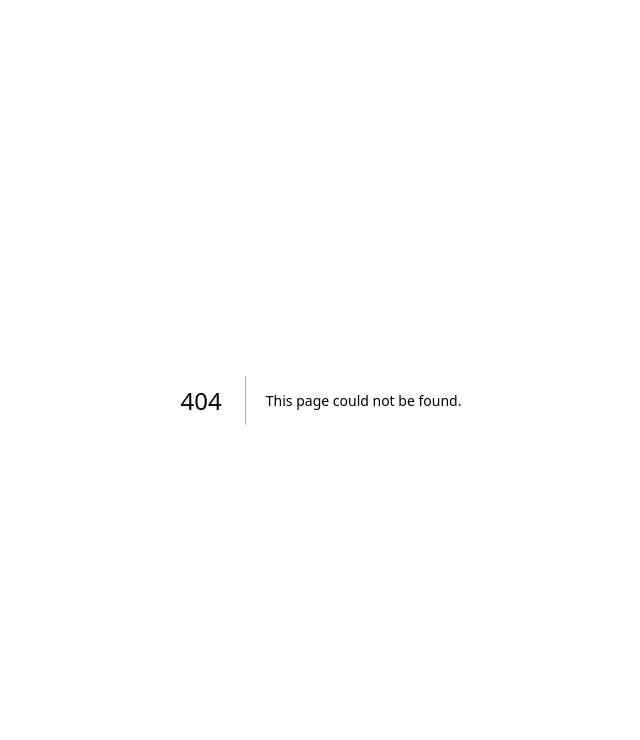
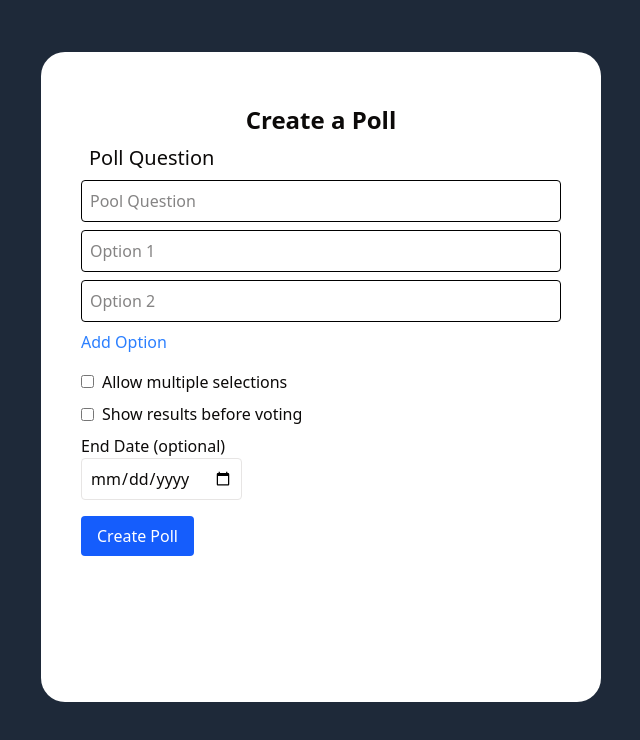
Before and after one commit to Muhammadali7866/pool-application, a Next.js app: page /poll in a window 1280 px wide. Before the commit this address had no page. Shown: the top 740 px of the page, without its empty margins (319-959 px from the left). Built offline with nearby package versions, Linux system fonts and the light colour scheme; no server answers.

Commit message:
create poll flow done

```diff
--- a/package.json
+++ b/package.json
@@ -12,7 +12,8 @@
     "@supabase/supabase-js": "^2.50.3",
     "next": "15.3.5",
     "react": "^19.0.0",
-    "react-dom": "^19.0.0"
+    "react-dom": "^19.0.0",
+    "react-hook-form": "^7.60.0"
   },
   "devDependencies": {
     "@eslint/eslintrc": "^3",
--- /dev/null
+++ b/src/app/dashboard/page.tsx
@@ -0,0 +1,14 @@
+import Link from "next/link";
+
+export default function Dashboard() {
+    return (
+        <>
+            <div className="bg-blue-950 h-screen" >
+                <h2 className="text-white font-bold text-2xl flex justify-center p-10">Welcome Back</h2>
+                <Link href='/poll' className="flex justify-center p-10 font-bold text-white text-2xl">Create Poll</Link>
+                <h2>Your Polls</h2>
+                {/* will add  */}
+            </div>
+        </>
+    )
+}
--- /dev/null
+++ b/src/app/poll/page.tsx
@@ -0,0 +1,124 @@
+'use client';
+
+import { supabase } from '@/lib/supabase';
+import { useRouter } from 'next/navigation';
+import { useFieldArray, useForm } from 'react-hook-form';
+type FormData = {
+    question: string;
+    options: { value: string }[];
+    allowMultiple: boolean;
+    showResultsBeforeVote: boolean;
+    endDate?: string;
+}
+export default function CreatePoll() {
+    const router = useRouter();
+    const { register, handleSubmit, control, formState: { errors },
+    } = useForm<FormData>({
+        defaultValues: {
+            question: '',
+            options: [{ value: '' }, { value: '' }],
+            allowMultiple: false,
+            showResultsBeforeVote: false
+        }
+    })
+    const { fields, append, remove } = useFieldArray({
+        control,
+        name: 'options',
+    });
+
+    const onSubmit = async (data: FormData) => {
+        const nonEmptyOptions = data.options.filter((opt) => opt.value.trim() !== '');
+        console.log({ data });
+
+        if (nonEmptyOptions.length < 2) {
+            alert('Please add at least 2 options.');
+            return;
+        }
+        const payload = {
+            question: data.question,
+            options: data.options.map((key) => key.value),
+            settings: {
+                allowMultiple: data.allowMultiple,
+                showResultsBeforeVote: data.showResultsBeforeVote,
+            },
+            ends_at: data.endDate || null,
+        };
+        const { error: pollError } = await supabase
+            .from('polls')
+            .insert([payload])
+
+        if (pollError) {
+            console.error('Error creating poll:', pollError);
+            return;
+        }
+        router.push('/dashboard')
+    }
+    return (
+        <>
+            <div className='bg-gray-800 h-screen  flex justify-center p-13'>
+                <div className='p-10 bg-white w-[560px] h-[650px] rounded-3xl'>
+                <h2 className='mt-3 text-center text-2xl font-bold'>Create a Poll</h2>
+                <form action="" onSubmit={handleSubmit(onSubmit)}>
+                    <label htmlFor="" className='flex-1 p-2 block text-xl '>Poll Question</label>
+                    <input {...register('question', { required: 'poll question is required' })} placeholder='Pool Question'
+                    className='w-full p-2 border rounded mb-2 border-black'/>
+                    {errors.question && (
+                        <p className="text-red-500 mb-2">{errors.question.message}</p>
+                    )}
+
+                    {fields.map((field, index) => (
+                        <div key={field.id} className="flex items-center mb-2">
+                            <input
+                                {...register(`options.${index}.value` as const, {
+                                    required: true,
+                                })}
+                                placeholder={`Option ${index + 1}`}
+                                className="flex-1 p-2 border rounded border-black"
+                            />
+                            {fields.length > 2 && (
+                                <button
+                                    type="button"
+                                    className="ml-2 text-red-500"
+                                    onClick={() => remove(index)}
+                                >
+                                    ❌
+                                </button>
+                            )}
+                        </div>
+                    ))}
+                    {
+                        fields.length < 10 && (
+                            <button type="button" className="text-blue-500 cursor-pointer mb-4" onClick={() => append({ value: '' })}>
+
+                                Add Option
+                            </button>
+                        )
+                    }
+
+                    <div>
+                        <label htmlFor="">
+                            <input type="checkbox" {...register('allowMultiple')}  className='mr-2' />
+                            Allow multiple selections
+                        </label>
+                        <label className="flex items-center mt-2">
+                            <input type="checkbox" {...register('showResultsBeforeVote')} className="mr-2" />
+                            Show results before voting
+                        </label>
+                    </div>
+                    <div className="mb-4">
+                        <label className="block mt-2">End Date (optional)</label>
+                        <input type="date" {...register('endDate')} className="p-2 border rounded" />
+                    </div>
+
+                    <button type="submit" className="bg-blue-600 text-white px-4 py-2 rounded cursor-pointer">
+                        Create Poll
+                    </button>
+
+                </form>
+                </div>
+            </div>
+
+
+        </>
+    )
+}
--- a/src/components/AuthForm.tsx
+++ b/src/components/AuthForm.tsx
@@ -34,7 +34,7 @@ export default function AuthForm({ type }: AuthFormProps) {
           return;
         }
 
-        router.push('/');
+        router.push('/dashboard');
     } else {
 
       const {  error } = await supabase.auth.signUp({
@@ -46,7 +46,7 @@ export default function AuthForm({ type }: AuthFormProps) {
         return;
       }
       alert("Sign-up successful. Please check your email to confirm.");
-      router.push('/'); // or wait until confirmed
+      router.push('/signin'); // or wait until confirmed
     }
       } catch (error) {
        console.error('Auth error:', error);
```
Also changed, not shown: 1 other file (tests, documents, lock files or other folders).
